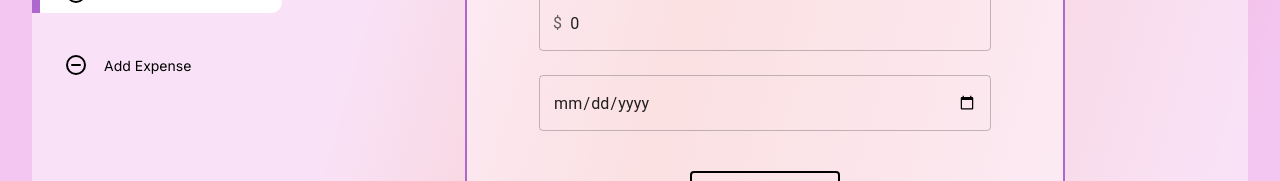
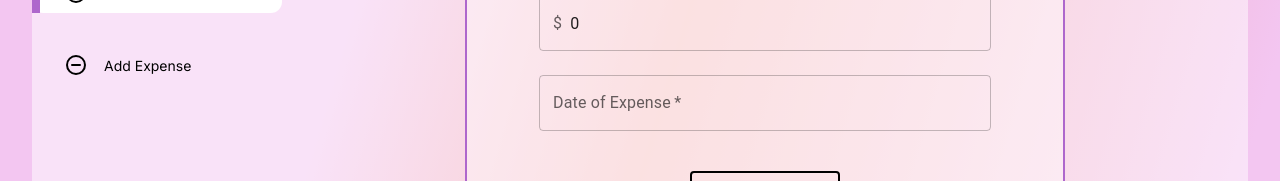
Before and after one commit to StephaniePlomp/budget-manager-app, a React (Create React App) app: page /budget-manager-app/add-income in a window 1280 px wide. Shown: the part 330-511 px from the top of the page. Built offline with nearby package versions, Linux system fonts and the light colour scheme.

Commit message:
date input fix

```diff
--- a/public/index.html
+++ b/public/index.html
@@ -3,7 +3,7 @@
   <head>
     <meta charset="utf-8" />
     <link rel="icon" href="%PUBLIC_URL%/piggybank.png"/>
-    <meta name="viewport" content="width=device-width, initial-scale=1, user-scalable=no, user-scalable=0;" />
+    <meta name="viewport" content="width=device-width, initial-scale=1, user-scalable=no, user-scalable=0" />
     <meta name="theme-color" content="#000000" />
     <meta
       name="description"
--- a/src/components/expense/Expense.js
+++ b/src/components/expense/Expense.js
@@ -42,6 +42,8 @@ const Expense = ({ setIsAdded }) => {
         setAmount(val);
     }
 
+    const onDateFocus = (e) => (e.target.type = "date");
+    const onBlurFocus = (e) => {if(e.target.value === '') {e.target.type = 'text'}}
     const onDateChange = e => setDate(e.target.value)
     const formatDate = moment(moment((date), 'YYYY-MM-DD')).format('MM-DD-YYYY');
 
@@ -49,6 +51,7 @@ const Expense = ({ setIsAdded }) => {
     const [amountError, setAmountError] = useState(false);
     const [dateError, setDateError] = useState(false);
     const [categoryError, setCategoryError] = useState(false);
+
 
     const onSaveExpenseClick = (e) => {
         e.preventDefault()
@@ -138,12 +141,16 @@ const Expense = ({ setIsAdded }) => {
 
                     <TextField
                         className='textfield'
-                        type='date'
+                        label="Date of Expense"
+                        type='text'
+                        id='date'
                         value={date}
                         onChange={onDateChange}
                         required
                         error={dateError}
                         helperText={dateError && "Please select the date"}
+                        onFocus={onDateFocus}
+                        onBlur={onBlurFocus}
                     />
 
                     <TextField
--- a/src/components/income/Income.js
+++ b/src/components/income/Income.js
@@ -28,6 +28,8 @@ const Income = ({ isAdded, setIsAdded }) => {
         setAmount(val);
     }
 
+    const onDateFocus = (e) => (e.target.type = "date");
+    const onBlurFocus = (e) => {if(e.target.value === '') {e.target.type = 'text'}}
     const onDateChange = e => setDate(e.target.value)
     const formatDate = moment(moment((date), 'YYYY-MM-DD')).format('MM-DD-YYYY');
 
@@ -121,13 +123,16 @@ const Income = ({ isAdded, setIsAdded }) => {
                     />
                     <TextField
                         className='textfield'
-                        type='date'
+                        label="Date of Expense"
+                        type='text'
+                        id='date'
                         value={date}
                         onChange={onDateChange}
                         required
                         error={dateError}
                         helperText={dateError && "Please select the date"}
-                        placeholder=""
+                        onFocus={onDateFocus}
+                        onBlur={onBlurFocus}
                     />
                     <Typography align='center'>
                         <button className='add-btn'>Submit</button>
--- a/src/components/table/TableTransactions.js
+++ b/src/components/table/TableTransactions.js
@@ -72,7 +72,7 @@ const TableTransactions = ({ page, setPage, setIsAdded, isAdded }) => {
     if (isDesktop) {
       setHeightEmptyRows(34)
     } else if (isMobile) {
-      setHeightEmptyRows(58)
+      setHeightEmptyRows(66)
     }
   }, [isDesktop, isMobile])
 
```
